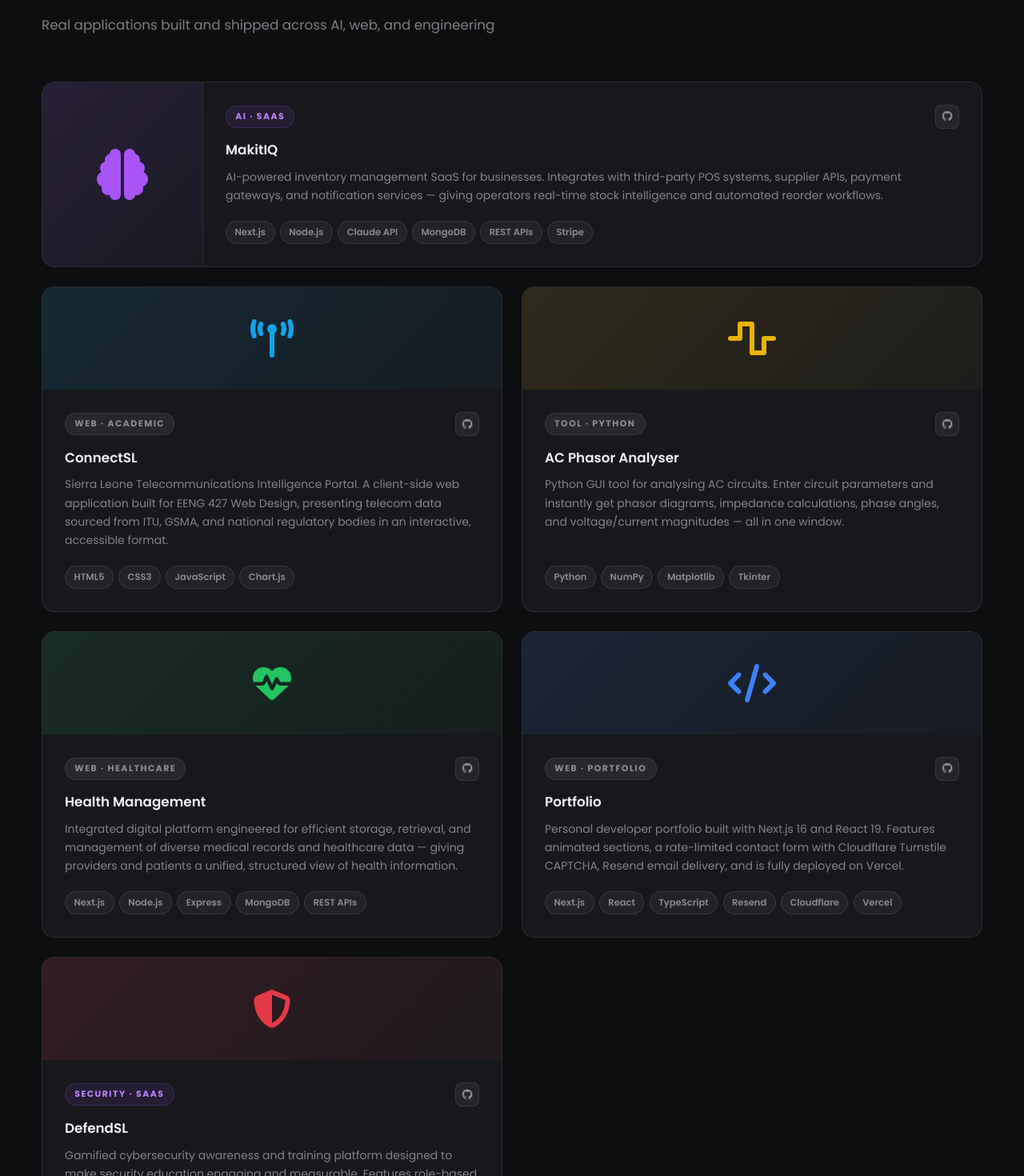
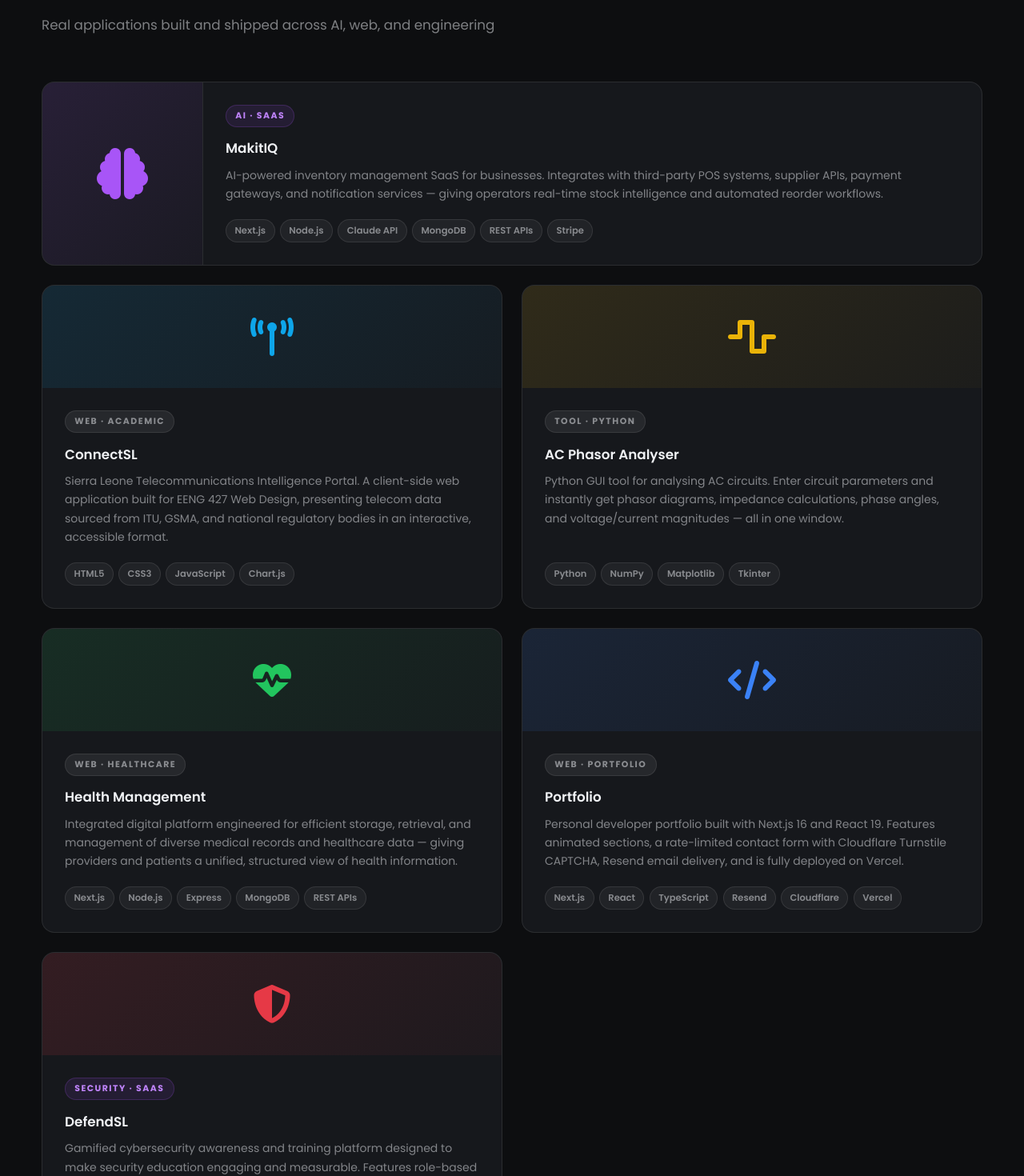
Before and after one commit to umak21/Portfolio, a Next.js app: page / in a window 1280 px wide. Shown: the part 5360-6830 px from the top of the page at 80% size. Built offline with nearby package versions, Linux system fonts and the light colour scheme; no server answers.

Commit message:
Remove GitHub links from project cards

```diff
--- a/app/page.tsx
+++ b/app/page.tsx
@@ -578,11 +578,6 @@
                 <div className="project-body">
                   <div className="project-header">
                     <span className="project-tag project-tag-ai">AI · SaaS</span>
-                    <div className="project-links">
-                      <a href="https://github.com/umak21?tab=repositories&type=public" target="_blank" rel="noopener noreferrer" aria-label="GitHub">
-                        <i className="fab fa-github" aria-hidden="true" />
-                      </a>
-                    </div>
                   </div>
                   <h3>MakitIQ</h3>
                   <p>
@@ -609,11 +604,6 @@
                 <div className="project-body">
                   <div className="project-header">
                     <span className="project-tag">Web · Academic</span>
-                    <div className="project-links">
-                      <a href="https://github.com/umak21?tab=repositories&type=public" target="_blank" rel="noopener noreferrer" aria-label="GitHub">
-                        <i className="fab fa-github" aria-hidden="true" />
-                      </a>
-                    </div>
                   </div>
                   <h3>ConnectSL</h3>
                   <p>
@@ -638,11 +628,6 @@
                 <div className="project-body">
                   <div className="project-header">
                     <span className="project-tag">Tool · Python</span>
-                    <div className="project-links">
-                      <a href="https://github.com/umak21?tab=repositories&type=public" target="_blank" rel="noopener noreferrer" aria-label="GitHub">
-                        <i className="fab fa-github" aria-hidden="true" />
-                      </a>
-                    </div>
                   </div>
                   <h3>AC Phasor Analyser</h3>
                   <p>
@@ -667,11 +652,6 @@
                 <div className="project-body">
                   <div className="project-header">
                     <span className="project-tag">Web · Healthcare</span>
-                    <div className="project-links">
-                      <a href="https://github.com/umak21?tab=repositories&type=public" target="_blank" rel="noopener noreferrer" aria-label="GitHub">
-                        <i className="fab fa-github" aria-hidden="true" />
-                      </a>
-                    </div>
                   </div>
                   <h3>Health Management</h3>
                   <p>
@@ -697,11 +677,6 @@
                 <div className="project-body">
                   <div className="project-header">
                     <span className="project-tag">Web · Portfolio</span>
-                    <div className="project-links">
-                      <a href="https://github.com/umak21/Portfolio" target="_blank" rel="noopener noreferrer" aria-label="GitHub">
-                        <i className="fab fa-github" aria-hidden="true" />
-                      </a>
-                    </div>
                   </div>
                   <h3>Portfolio</h3>
                   <p>
@@ -728,11 +703,6 @@
                 <div className="project-body">
                   <div className="project-header">
                     <span className="project-tag project-tag-ai">Security · SaaS</span>
-                    <div className="project-links">
-                      <a href="https://github.com/umak21/DefendSL" target="_blank" rel="noopener noreferrer" aria-label="GitHub">
-                        <i className="fab fa-github" aria-hidden="true" />
-                      </a>
-                    </div>
                   </div>
                   <h3>DefendSL</h3>
                   <p>
```
